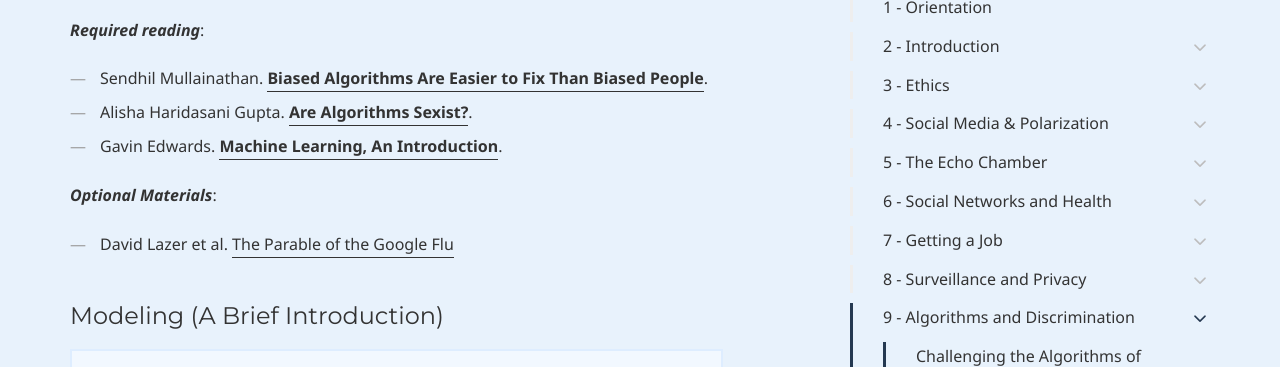
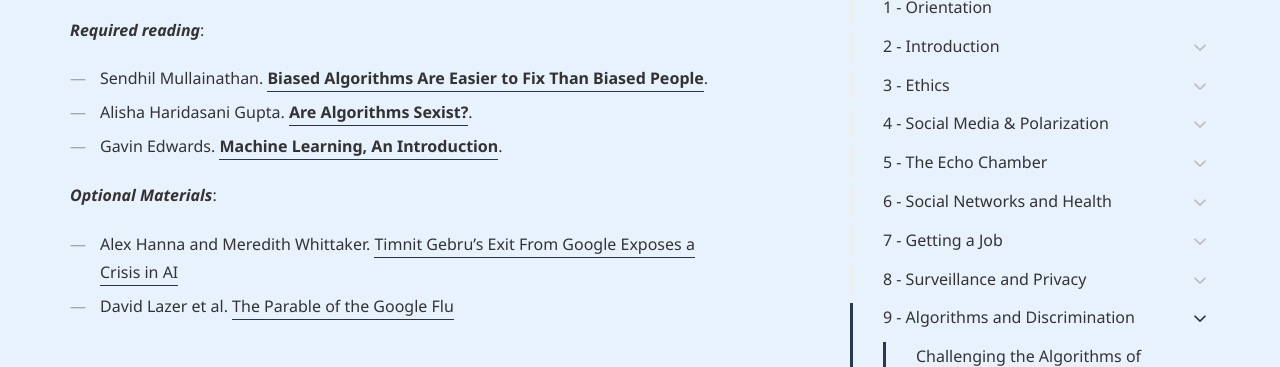
Before and after one commit to dssoc/dssoc.github.io, a Jekyll site: the page built from schedule.md, in a window 1280 px wide and 900 px high, scrolled down 12506 px, cut to the strip 27-394 px from the top of the window. Built offline with Jekyll 4.4.1, drawn with Linux system fonts in a browser that asks for light colours; some web fonts are replaced.

Commit message:
Update schedule.md

```diff
--- a/schedule.md
+++ b/schedule.md
@@ -417,6 +417,7 @@
 - Gavin Edwards. [**Machine Learning, An Introduction**](https://towardsdatascience.com/machine-learning-an-introduction-23b84d51e6d0).
 
 ***Optional Materials***:
+- Alex Hanna and Meredith Whittaker. [Timnit Gebru’s Exit From Google Exposes a Crisis in AI](https://www.wired.com/story/timnit-gebru-exit-google-exposes-crisis-in-ai/)
 - David Lazer et al. [The Parable of the Google Flu](https://science-sciencemag-org.proxy.lib.duke.edu/content/343/6176/1203.full)
 
 #### Modeling (A Brief Introduction)
```
